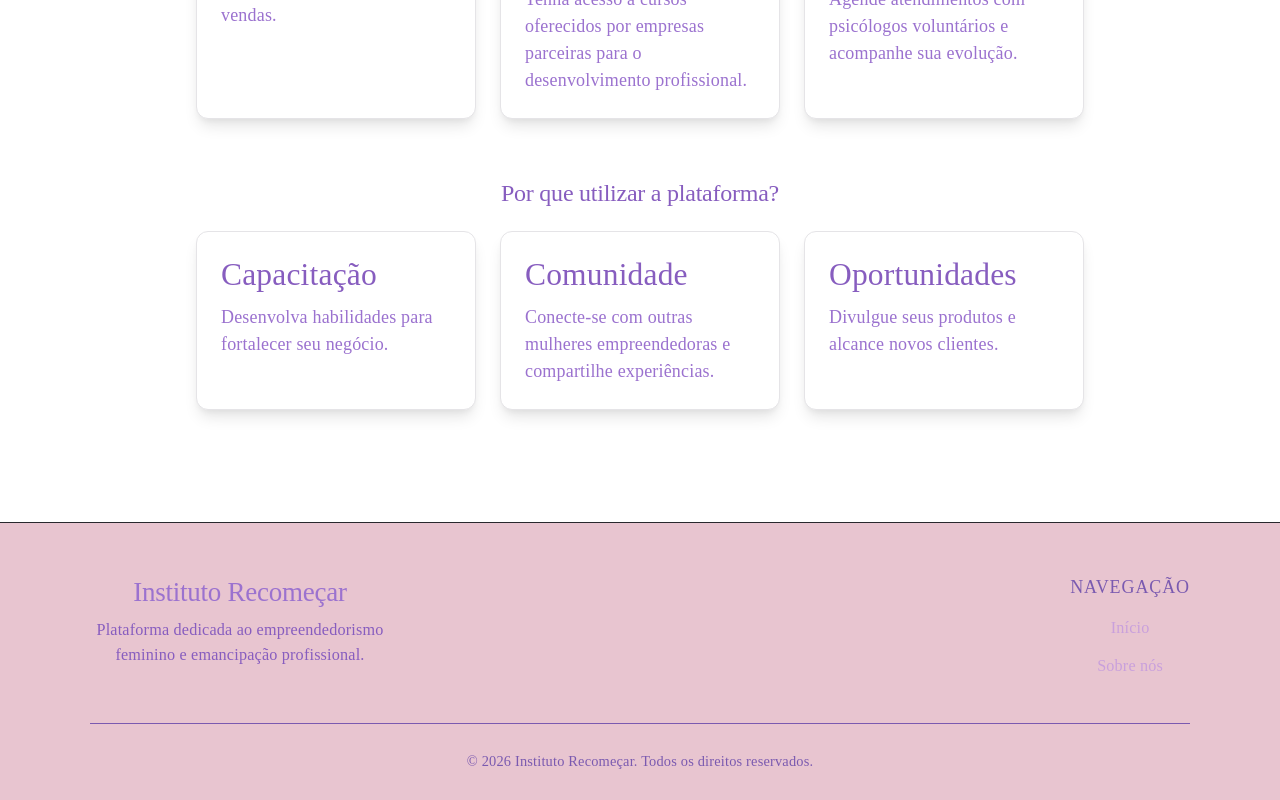
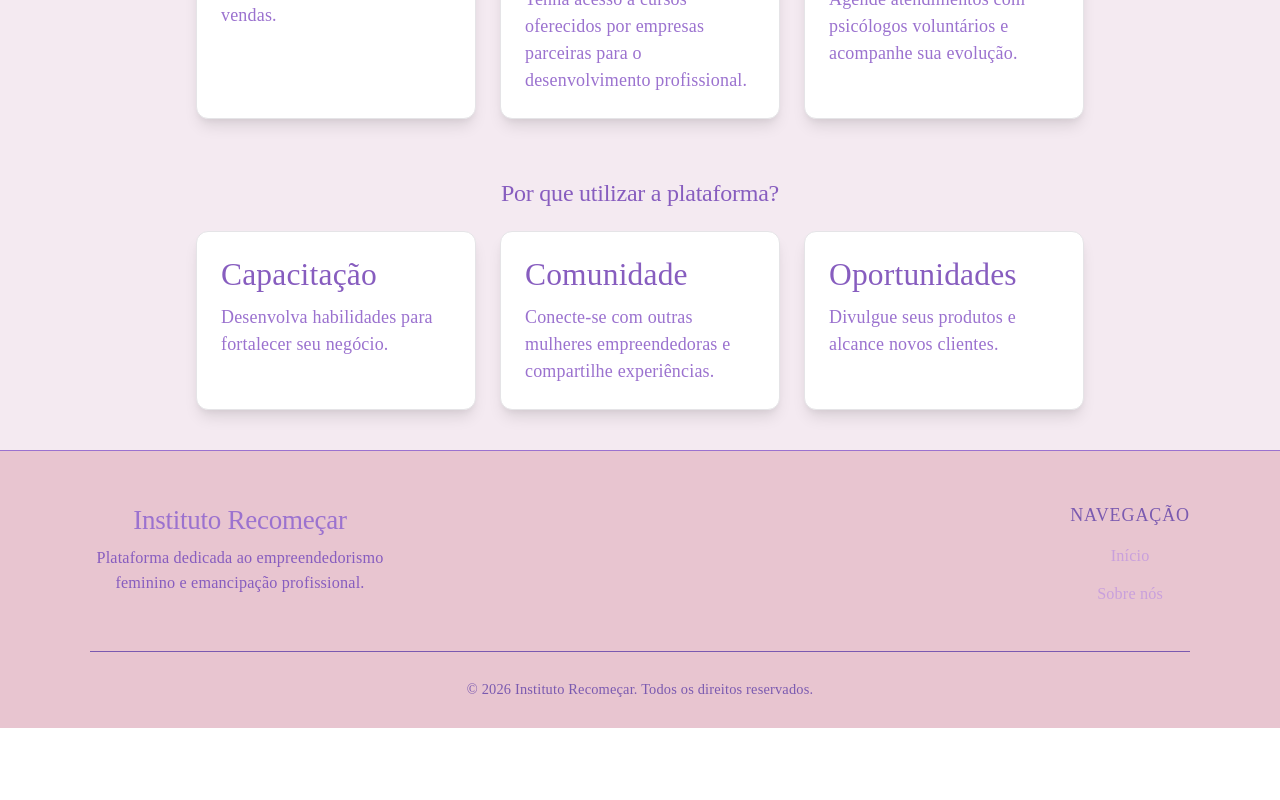
Before and after one commit to Ashjilynxs/TCC, a React (Vite) app: page /Inicial in a window 1280 px wide. Shown: the part 832-1632 px from the top of the page. After the commit the page ends 1560 px from the top, so only its background shows below. Built offline with nearby package versions, Linux system fonts and the light colour scheme.

Commit message:
Atualização de reparos

```diff
--- a/src/Pages/Inicial/Inicial.module.css
+++ b/src/Pages/Inicial/Inicial.module.css
@@ -1,6 +1,8 @@
+
 .container {
   padding: 40px 20px;
   flex: 1;
+  background-color: #f4eaf1;
 }
 
 .hero {
--- a/src/Pages/Sobre Nós/Sobre_nos.module.css
+++ b/src/Pages/Sobre Nós/Sobre_nos.module.css
@@ -1,6 +1,7 @@
 .container {
   font-family: Arial, sans-serif;
   color: #333;
+  background-color: #f4eaf1;
 }
 
 
--- a/src/components/Footer/footer.module.css
+++ b/src/components/Footer/footer.module.css
@@ -2,8 +2,7 @@
   background-color: #E8C5D0;
   color: #c4c4cc;
   padding: 3rem 2rem 1.5rem 2rem;
-  margin-top: 4rem;
-  border-top: 1px solid #29292e;
+  border-top: 1px solid #9B72CF;
   font-family: sans-serif;
 }
 
```
